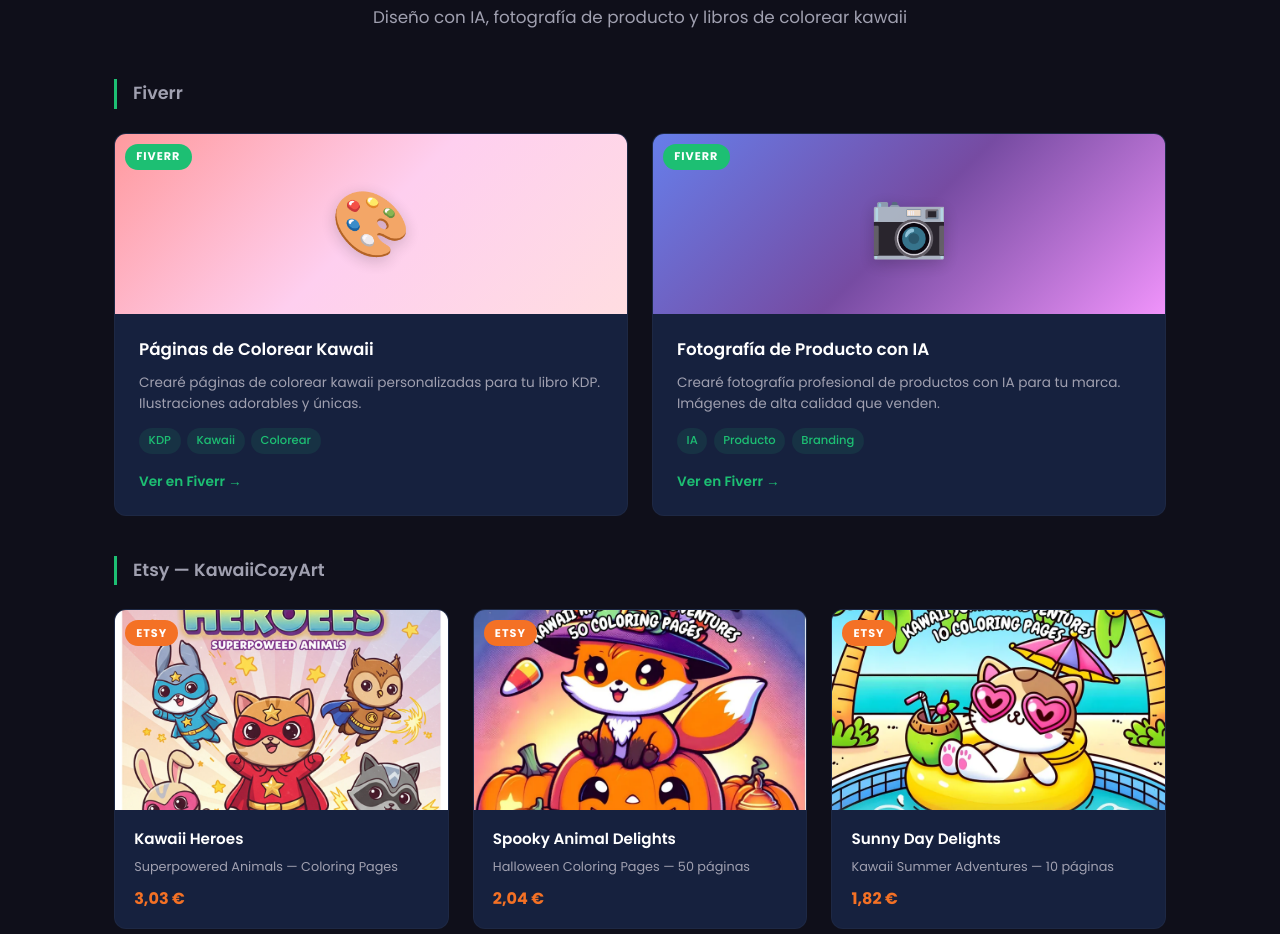
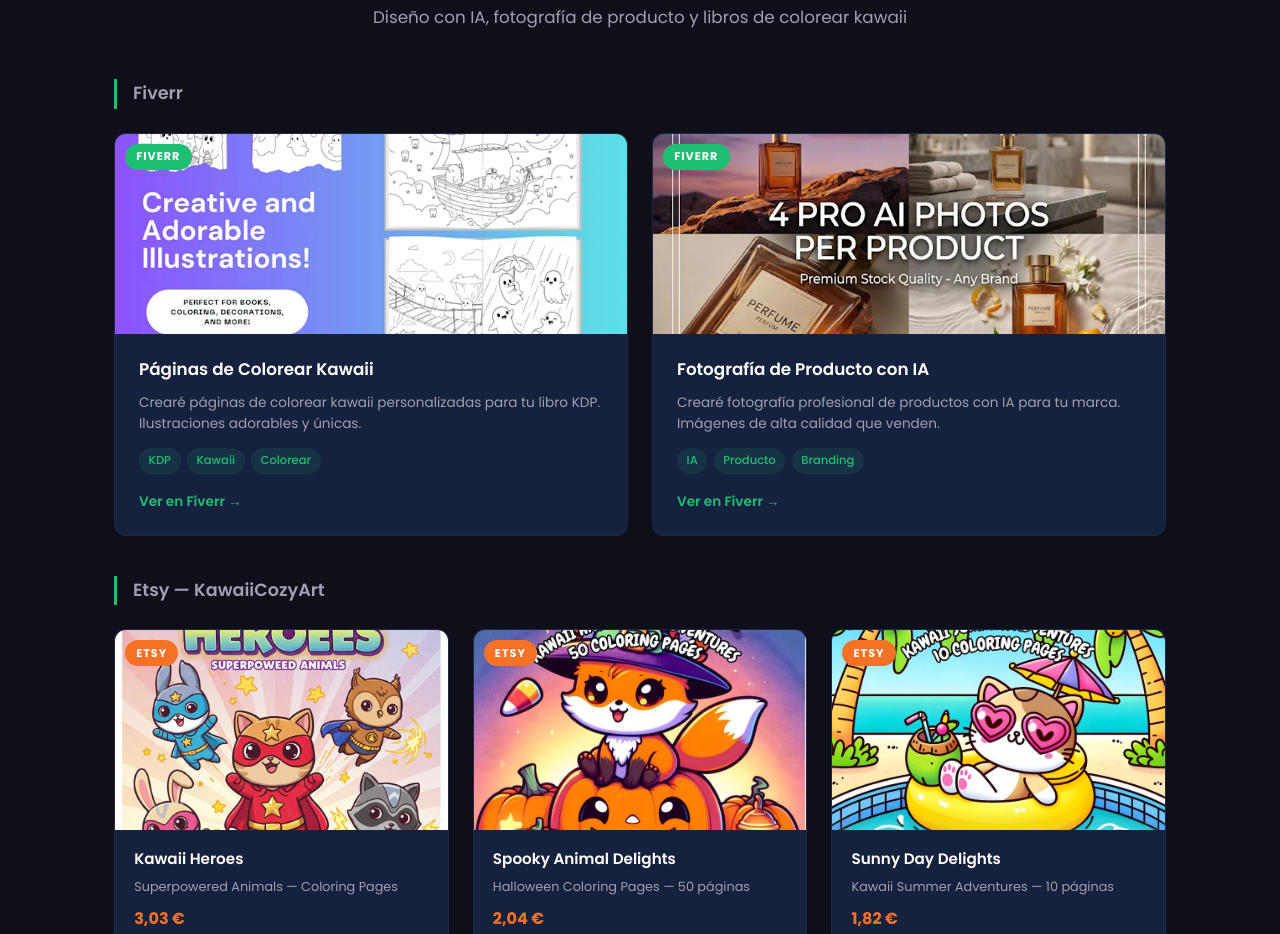
Before and after one commit to yoliyola/portafolio-yolanda, a plain HTML site: page index.html in a window 1280 px wide. Shown: the part 4478-5412 px from the top of the page. Drawn offline with Linux system fonts and the light colour scheme.

Commit message:
Añadir imágenes reales a las cards de Fiverr

```diff
--- a/css/styles.css
+++ b/css/styles.css
@@ -806,26 +806,20 @@ img {
 }
 
 .fiverr-gig__image {
-    height: 180px;
+    height: 200px;
     position: relative;
-    display: flex;
-    align-items: center;
-    justify-content: center;
     overflow: hidden;
 }
 
-.fiverr-gig__image--kawaii {
-    background: linear-gradient(135deg, #ff9a9e 0%, #fecfef 50%, #ffdde1 100%);
+.fiverr-gig__image img {
+    width: 100%;
+    height: 100%;
+    object-fit: cover;
+    transition: transform 0.4s ease;
 }
 
-.fiverr-gig__image--photo {
-    background: linear-gradient(135deg, #667eea 0%, #764ba2 50%, #f093fb 100%);
-}
-
-.fiverr-gig__overlay {
-    font-size: 4rem;
-    opacity: 0.9;
-    filter: drop-shadow(0 4px 8px rgba(0,0,0,0.2));
+.fiverr-gig:hover .fiverr-gig__image img {
+    transform: scale(1.08);
 }
 
 .fiverr-gig__badge {
--- a/index.html
+++ b/index.html
@@ -268,11 +268,9 @@
             <div class="fiverr__grid fiverr__grid--2">
                 <a href="https://es.fiverr.com/s/6YrKDrA" target="_blank" rel="noopener noreferrer"
                     class="fiverr-gig animate">
-                    <div class="fiverr-gig__image fiverr-gig__image--kawaii">
+                    <div class="fiverr-gig__image">
+                        <img src="img/fiverr-kawaii.png" alt="Páginas de Colorear Kawaii">
                         <span class="fiverr-gig__badge">Fiverr</span>
-                        <div class="fiverr-gig__overlay">
-                            <span>&#127912;</span>
-                        </div>
                     </div>
                     <div class="fiverr-gig__content">
                         <h3 class="fiverr-gig__title">Páginas de Colorear Kawaii</h3>
@@ -288,11 +286,9 @@
                 </a>
                 <a href="https://es.fiverr.com/s/rEjp8y7" target="_blank" rel="noopener noreferrer"
                     class="fiverr-gig animate">
-                    <div class="fiverr-gig__image fiverr-gig__image--photo">
+                    <div class="fiverr-gig__image">
+                        <img src="img/fiverr-foto-producto.jpeg" alt="Fotografía de Producto con IA">
                         <span class="fiverr-gig__badge">Fiverr</span>
-                        <div class="fiverr-gig__overlay">
-                            <span>&#128247;</span>
-                        </div>
                     </div>
                     <div class="fiverr-gig__content">
                         <h3 class="fiverr-gig__title">Fotografía de Producto con IA</h3>
```
Also changed, not shown: img/fiverr-foto-producto.jpeg (added), img/fiverr-kawaii.png (added).
